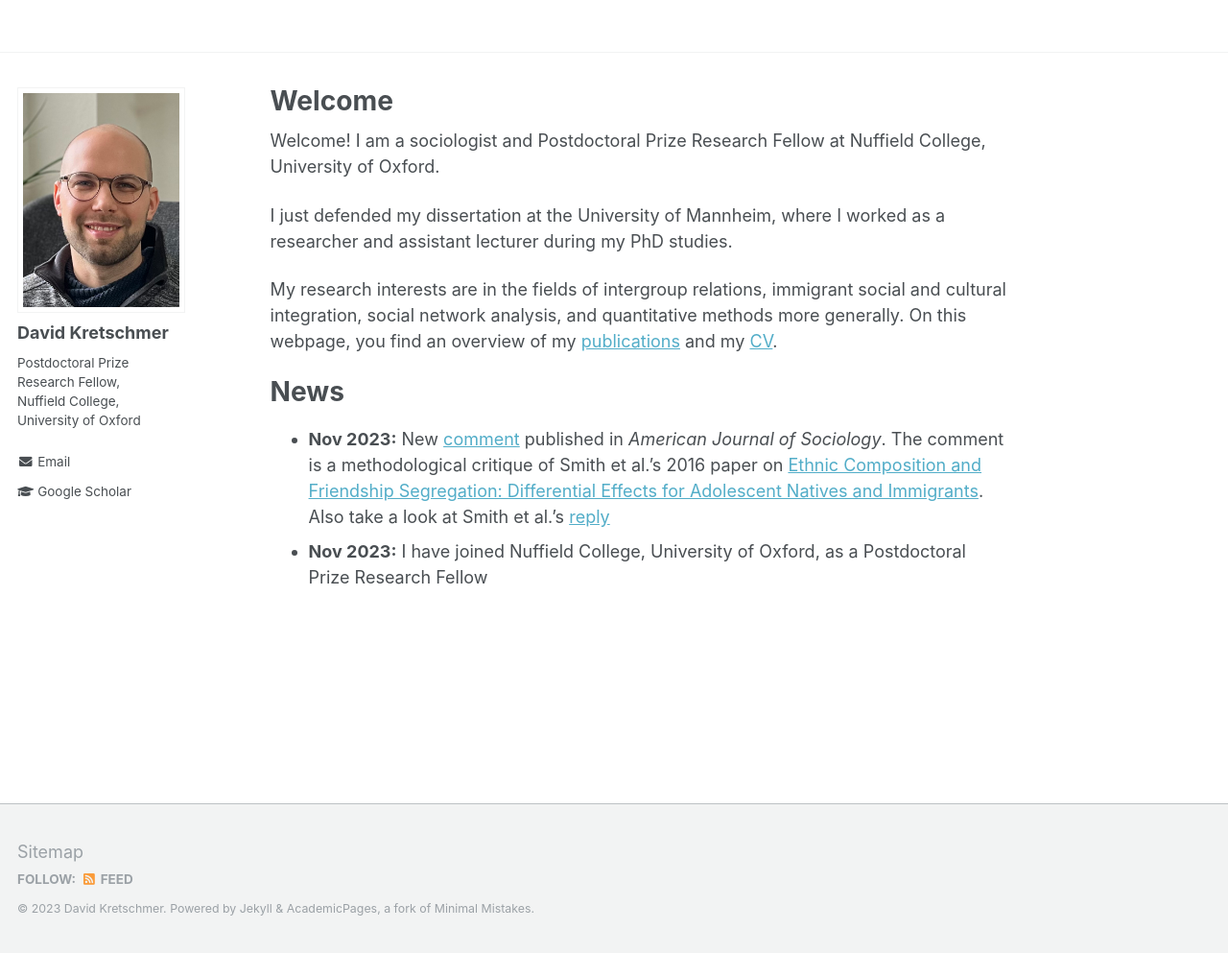
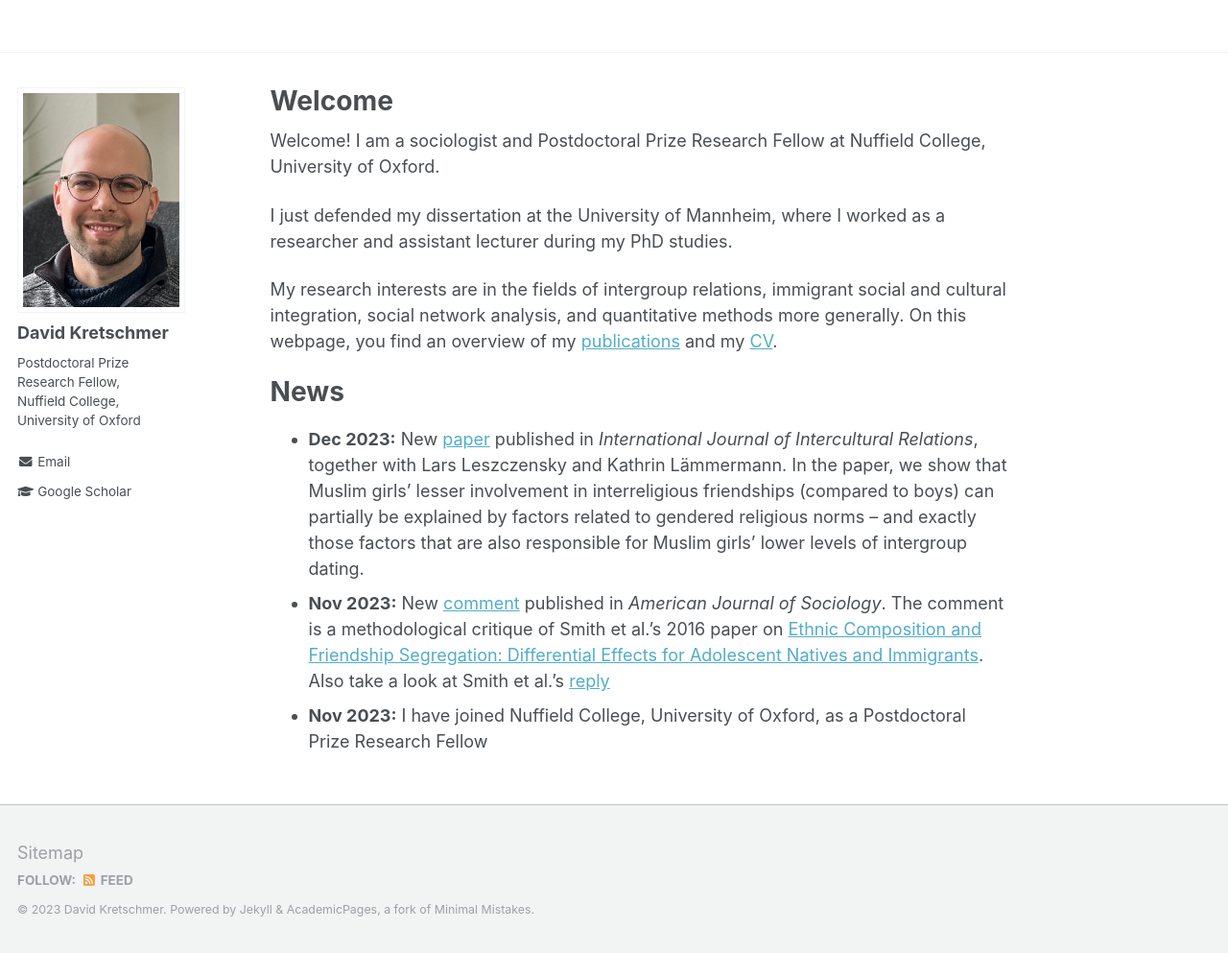
Before and after one commit to DavidKretschmer/davidkretschmer.github.io, a Jekyll site: the page built from _pages/about.md, in a window 1280 px wide and 993 px high. Shown: the whole window at 96% size. Built offline with Jekyll 4.4.1, drawn with Linux system fonts in a browser that asks for light colours.

Commit message:
Commit News

```diff
--- a/_pages/about.md
+++ b/_pages/about.md
@@ -20,5 +20,6 @@ My research interests are in the fields of intergroup relations, immigrant socia
 News
 ======
 
+- **Dec 2023:** New [paper](https://www.sciencedirect.com/science/article/pii/S0147176723001670) published in _International Journal of Intercultural Relations_, together with Lars Leszczensky and Kathrin Lämmermann. In the paper, we show that Muslim girls' lesser involvement in interreligious friendships (compared to boys) can partially be explained by factors related to gendered religious norms -- and exactly those factors that are also responsible for Muslim girls' lower levels of intergroup dating.
 - **Nov 2023:** New [comment](https://www.journals.uchicago.edu/doi/full/10.1086/727823) published in _American Journal of Sociology_. The comment is a methodological critique of Smith et al.'s 2016 paper on [Ethnic Composition and Friendship Segregation: Differential Effects for Adolescent Natives and Immigrants](https://www.journals.uchicago.edu/doi/full/10.1086/684032). Also take a look at Smith et al.'s [reply](https://www.journals.uchicago.edu/doi/10.1086/727858)
 - **Nov 2023:** I have joined Nuffield College, University of Oxford, as a Postdoctoral Prize Research Fellow
```
Also changed, not shown: 1 other file.
